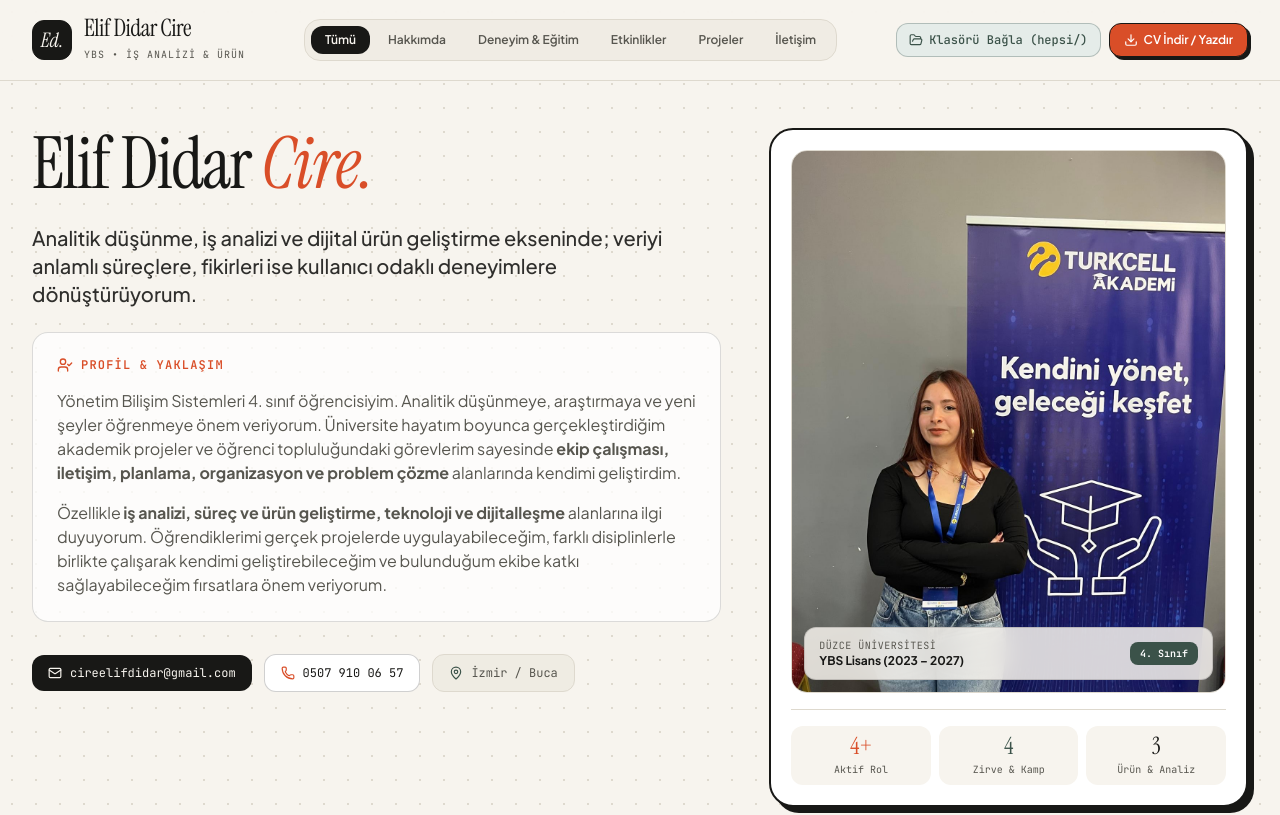
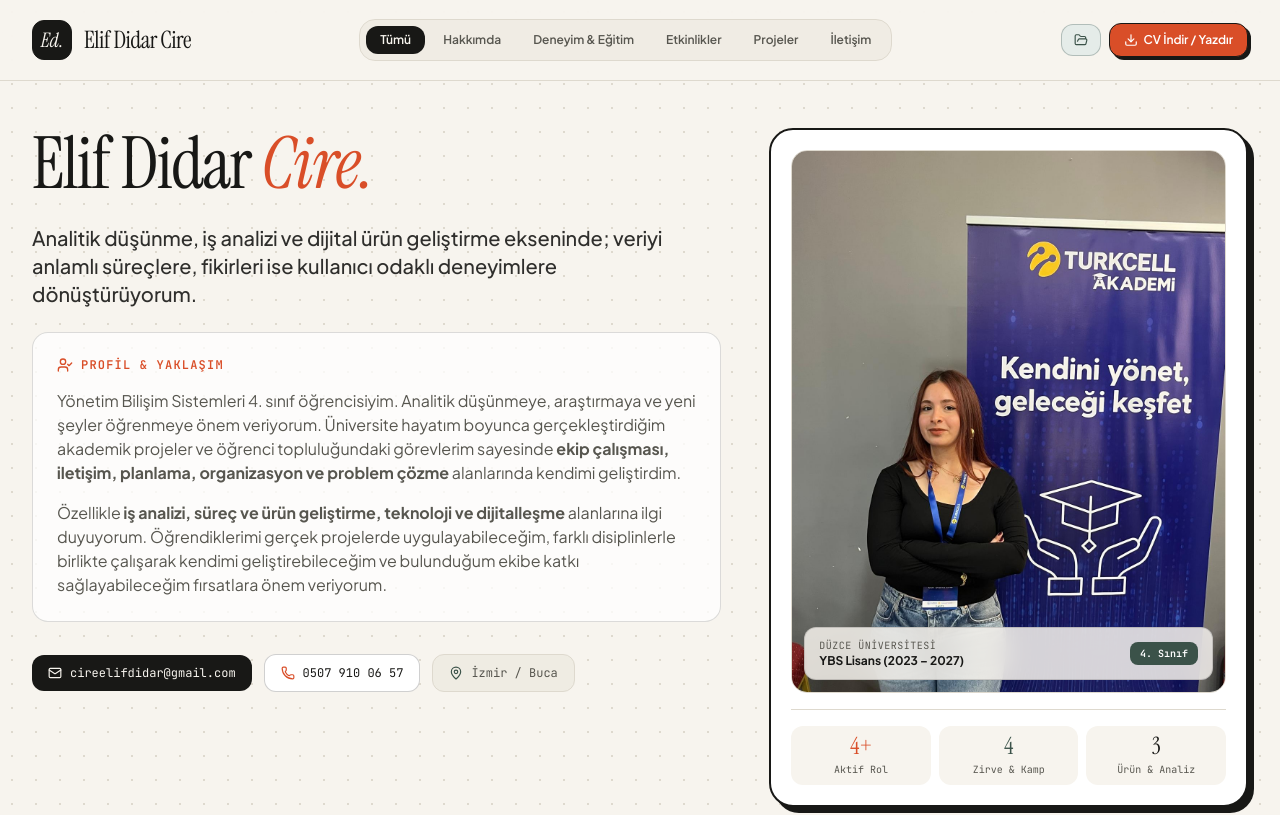
Before and after one commit to elifdidarcire/elifdidarcire.github.io, a plain HTML site: page index.html in a window 1280 px wide. Shown: the top 815 px of the page. Drawn offline with nearby package versions, Linux system fonts and the light colour scheme; files whose address does not match are found by name.

Commit message:
Update index.html

```diff
--- a/index.html
+++ b/index.html
@@ -143,7 +143,6 @@
                     </div>
                     <div class="hidden sm:block">
                         <span class="font-serif text-2xl tracking-tight text-ink block leading-none">Elif Didar Cire</span>
-                        <span class="font-mono text-[10px] uppercase tracking-widest text-inkMuted">YBS • İş Analizi & Ürün</span>
                     </div>
                 </a>
 
@@ -174,7 +173,7 @@
                     <!-- Yerel Klasör Bağlama (hepsi/) -->
                     <label for="folder-loader" title="ZIP'ten çıkardığınız 'hepsi' klasörünü seçerek tüm fotoğrafları ve PDF'leri canlı yükleyin" class="cursor-pointer inline-flex items-center gap-1.5 px-3 py-2 rounded-xl text-xs font-mono font-medium bg-sageLight text-sage border border-sage/30 hover:bg-sage hover:text-white transition-all">
                         <i data-lucide="folder-open" class="w-3.5 h-3.5"></i>
-                        <span id="folder-btn-text" class="hidden sm:inline">Klasörü Bağla (hepsi/)</span>
+
                         <span class="sm:hidden">Klasör</span>
                     </label>
                     <input type="file" id="folder-loader" webkitdirectory directory multiple class="hidden" onchange="handleFolderSelect(event)">
```
